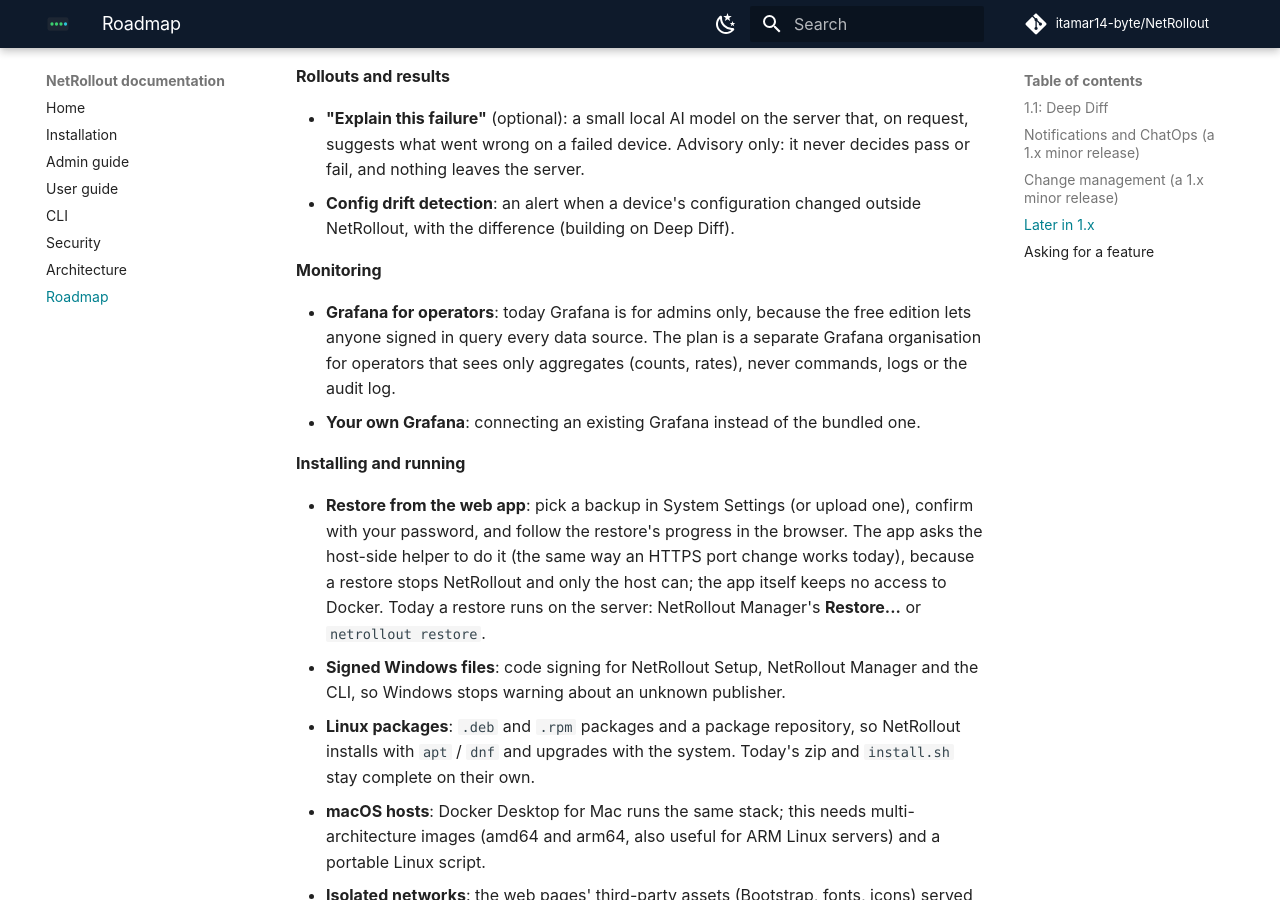
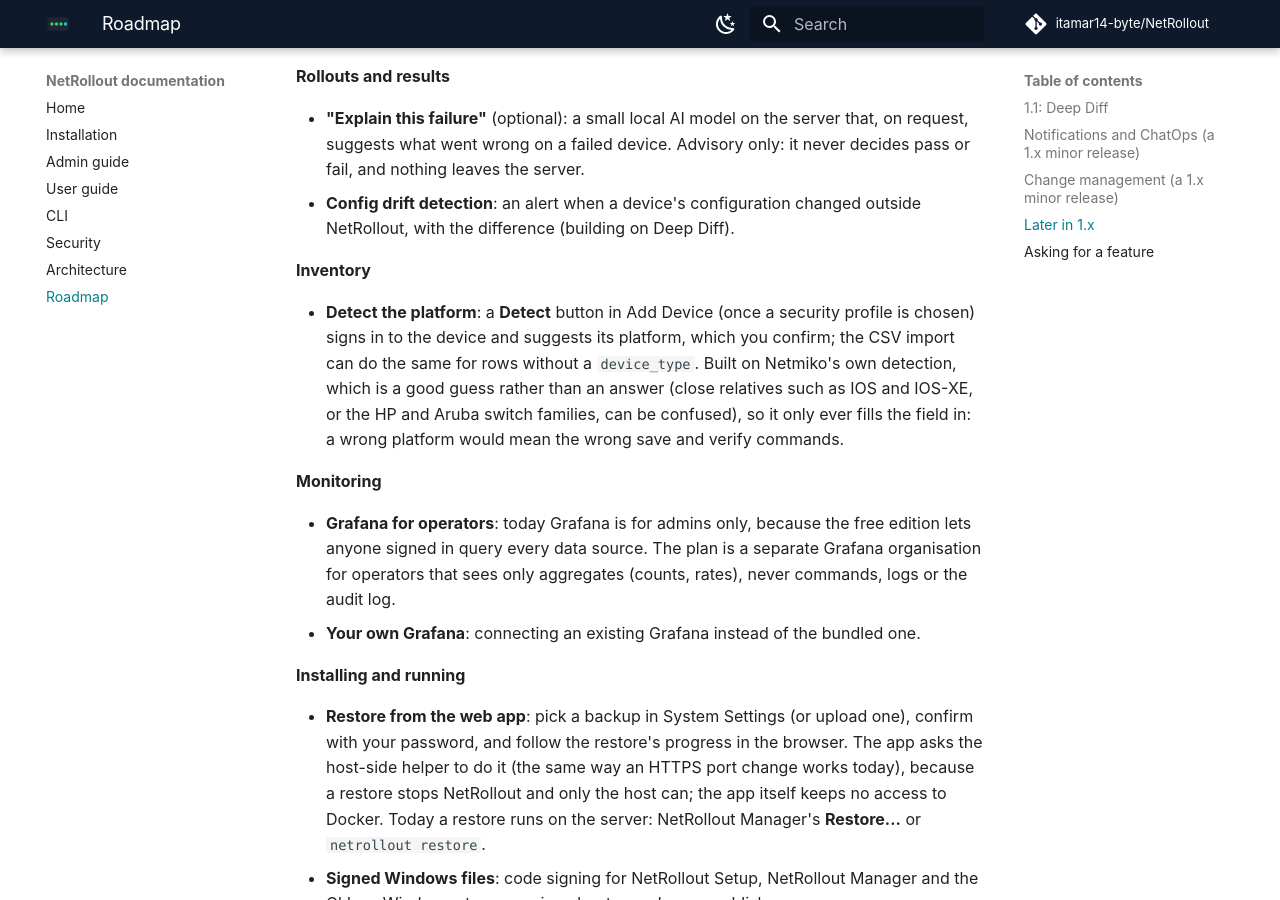
Before and after one commit to itamar14-byte/NetRollout, an MkDocs documentation site: the page built from docs/roadmap.md, in a window 1280 px wide and 900 px high, scrolled down 1647 px. Built offline with MkDocs 1.6.1 and Material for MkDocs 9.7.7, drawn with Linux system fonts in a browser that asks for light colours; comment, search, counter and statistics services are not loaded.

Commit message:
Roadmap: platform detection (Add Device, CSV import), suggested and confirmed

```diff
--- a/docs/roadmap.md
+++ b/docs/roadmap.md
@@ -40,6 +40,10 @@
 - **"Explain this failure"** (optional): a small local AI model on the server that, on request, suggests what went wrong on a failed device. Advisory only: it never decides pass or fail, and nothing leaves the server.
 - **Config drift detection**: an alert when a device's configuration changed outside NetRollout, with the difference (building on Deep Diff).
 
+**Inventory**
+
+- **Detect the platform**: a **Detect** button in Add Device (once a security profile is chosen) signs in to the device and suggests its platform, which you confirm; the CSV import can do the same for rows without a `device_type`. Built on Netmiko's own detection, which is a good guess rather than an answer (close relatives such as IOS and IOS-XE, or the HP and Aruba switch families, can be confused), so it only ever fills the field in: a wrong platform would mean the wrong save and verify commands.
+
 **Monitoring**
 
 - **Grafana for operators**: today Grafana is for admins only, because the free edition lets anyone signed in query every data source. The plan is a separate Grafana organisation for operators that sees only aggregates (counts, rates), never commands, logs or the audit log.
```
